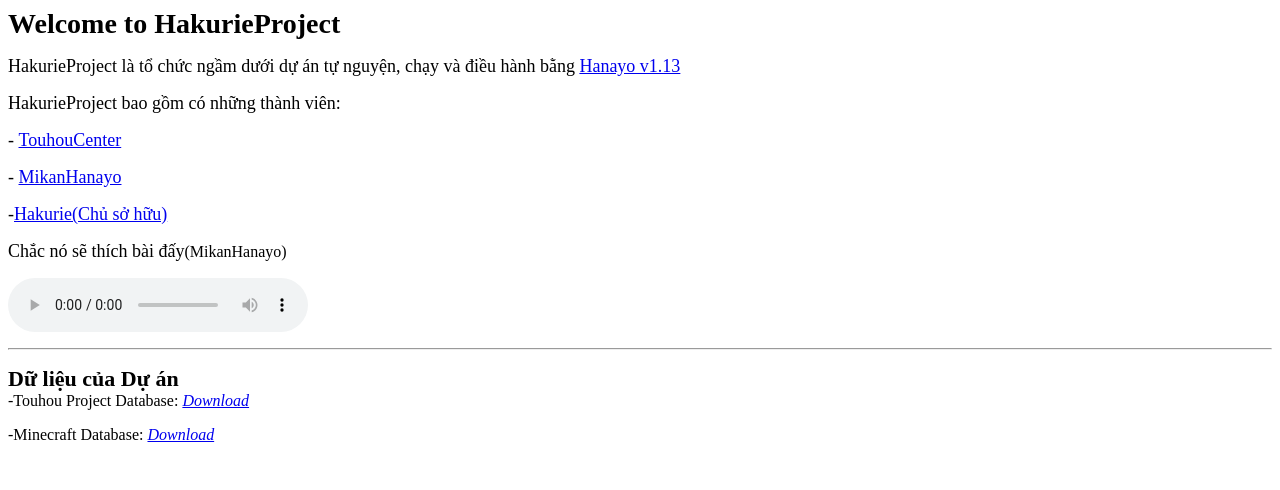
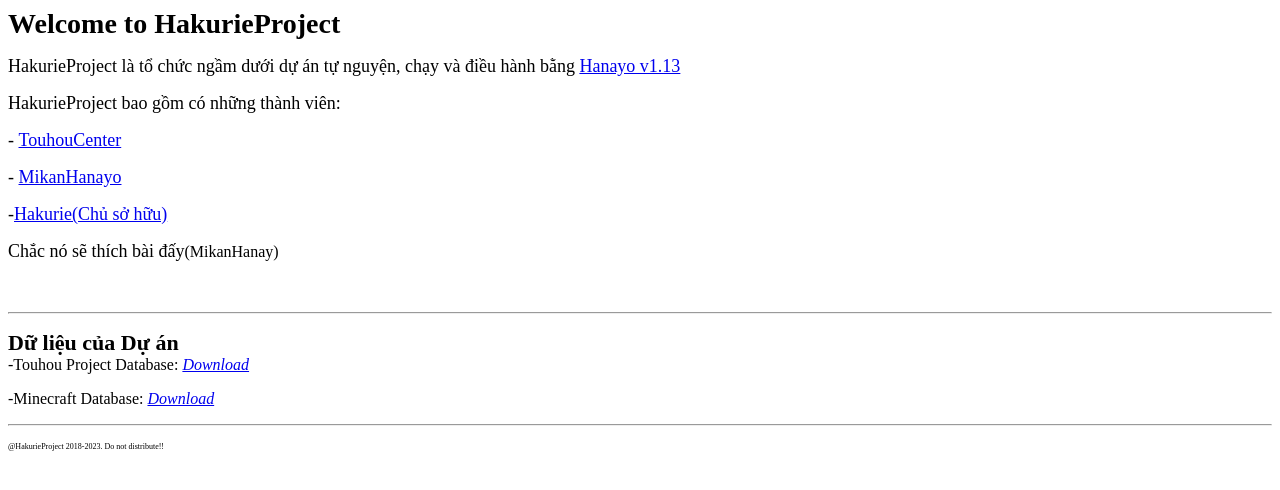
Before and after one commit to hakurieserver/hakurie, a plain HTML site: page index.html in a window 1280 px wide. Drawn offline with Linux system fonts and the light colour scheme.

Commit message:
Update index.html

```diff
--- a/index.html
+++ b/index.html
@@ -10,11 +10,9 @@
 
 <p><span style="font-size:18px">-<a href="https://ripple.moe/u/134772?mode=0">Hakurie(Chủ sở hữu)</a></span></p>
 
-<p><span style="font-size: 18px;">Chắc n&oacute; sẽ th&iacute;ch b&agrave;i đấy</span>(MikanHanayo)</p>
+<p><span style="font-size:18px">Chắc n&oacute; sẽ th&iacute;ch b&agrave;i đấy</span>(MikanHanay)</p>
 
-<p>
-<audio controls=""><source src="https://hakurieproject.ddns.net/file/bell.mp3" /></audio>
-</p>
+<p>&nbsp;</p>
 
 <hr />
 <p><strong><span style="font-size:22px">Dữ liệu của Dự &aacute;n</span></strong><br />
@@ -22,4 +20,5 @@
 
 <p>-Minecraft Database:&nbsp;<em><a href="https://hakurieserver.github.io/hakurie/download/">Download</a></em></p>
 
-<div id="shimeji-workArea" style="position: fixed; background: transparent; z-index: 2147483643; width: 100vw; height: 100vh; left: 0px; top: 0px; transform: translate(0px, 0px); pointer-events: none;">&nbsp;</div>
+<hr />
+<p><span style="font-size:8px">@HakurieProject 2018-2023. Do not distribute!!</span></p>
```
